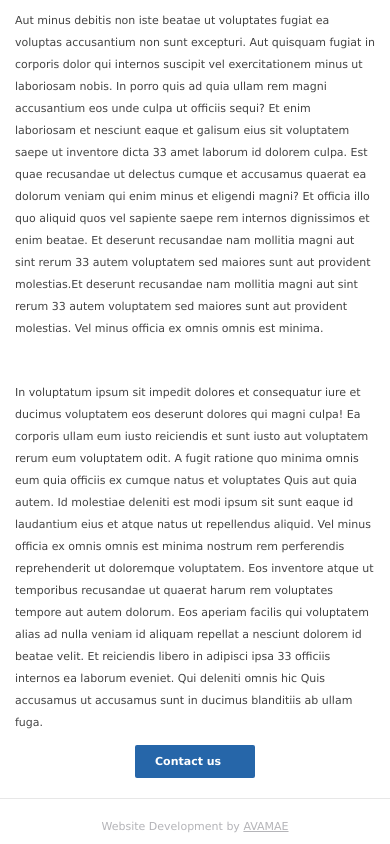
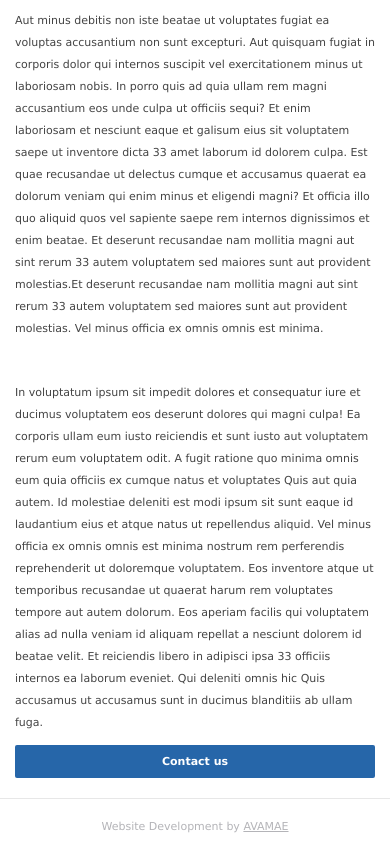
Before and after one commit to melody-sylvestre/companyWebsite, a React (Create React App) app in the folder company-app/: page / in a window 390 px wide. Shown: the part 1838-2682 px from the top of the page. Built offline with nearby package versions, Linux system fonts and the light colour scheme; no server answers.

Commit message:
fixed the link at the bottom of PlainTextCard

```diff
--- a/company-app/src/Navbar/Navbar.scss
+++ b/company-app/src/Navbar/Navbar.scss
@@ -39,14 +39,8 @@ nav {
     }
 
     button{
-        background-color: $secondary_accent_colour;
-        border-radius: 5px;
-        border-style: none;
-        color: $primary_accent_colour;
-        font-family: $main_font;
-        font-size: $paragraph_font_size;
-        font-weight: bold;
-        padding: 10px 30px;
+        @include lightButton;
+        width: 100px;
     }
 }
 
--- a/company-app/src/PlainTextCard/PlainTextCard.js
+++ b/company-app/src/PlainTextCard/PlainTextCard.js
@@ -1,7 +1,7 @@
 import { Link } from "react-router-dom"
 import "./PlainTextCard.scss"
 
-const PlainTextCard = () =>  {
+const PlainTextCard = () => {
     return (
         <div className="plain_text_card">
             <h2>Est voluptate pariatur est magnam </h2>
@@ -11,7 +11,9 @@ const PlainTextCard = () =>  {
                 <p>Aut minus debitis non iste beatae ut voluptates fugiat ea voluptas accusantium non sunt excepturi. Aut quisquam fugiat in corporis dolor qui internos suscipit vel exercitationem minus ut laboriosam nobis. In porro quis ad quia ullam rem magni accusantium eos unde culpa ut officiis sequi? Et enim laboriosam et nesciunt eaque et galisum eius sit voluptatem saepe ut inventore dicta 33 amet laborum id dolorem culpa. Est quae recusandae ut delectus cumque et accusamus quaerat ea dolorum veniam qui enim minus et eligendi magni? Et officia illo quo aliquid quos vel sapiente saepe rem internos dignissimos et enim beatae. Et deserunt recusandae nam mollitia magni aut sint rerum 33 autem voluptatem sed maiores sunt aut provident molestias.Et deserunt recusandae nam mollitia magni aut sint rerum 33 autem voluptatem sed maiores sunt aut provident molestias. Vel minus officia ex omnis omnis est minima. </p>
                 <p>In voluptatum ipsum sit impedit dolores et consequatur iure et ducimus voluptatem eos deserunt dolores qui magni culpa! Ea corporis ullam eum iusto reiciendis et sunt iusto aut voluptatem rerum eum voluptatem odit. A fugit ratione quo minima omnis eum quia officiis ex cumque natus et voluptates Quis aut quia autem. Id molestiae deleniti est modi ipsum sit sunt eaque id laudantium eius et atque natus ut repellendus aliquid. Vel minus officia ex omnis omnis est minima nostrum rem perferendis reprehenderit ut doloremque voluptatem. Eos inventore atque ut temporibus recusandae ut quaerat harum rem voluptates tempore aut autem dolorum. Eos aperiam facilis qui voluptatem alias ad nulla veniam id aliquam repellat a nesciunt dolorem id beatae velit. Et reiciendis libero in adipisci ipsa 33 officiis internos ea laborum eveniet. Qui deleniti omnis hic Quis accusamus ut accusamus sunt in ducimus blanditiis ab ullam fuga. </p>
             </div>
-            <Link className="link_plain_text_container" to="/contact-us">Contact us</Link>
+            <div className="link_plain_text_container">
+                <Link className="link_plain_text" to="/contact-us">Contact us</Link>
+            </div>
         </div>
     )
 }
--- a/company-app/src/PlainTextCard/PlainTextCard.scss
+++ b/company-app/src/PlainTextCard/PlainTextCard.scss
@@ -41,15 +41,20 @@
 
 }
 
-.link_plain_text_container{
+.link_plain_text{
     @include darkButton;
 }
+
+.link_plain_text_container {
+    display: flex;
+    text-align: center;
+}
+
 
 
 
 @media screen and (max-width:800px) {
     .plain_text_card {
-        align-items: center;
         margin-left: $side_margins_mobile;
         margin-right: $side_margins_mobile;
         justify-content: center;
@@ -60,4 +65,9 @@
             max-width: 400px;
         }
     }
+
+    .link_plain_text, .link_plain_text_container {
+        max-width: 400px;
+        width:  100%;
+    }
 }
```
